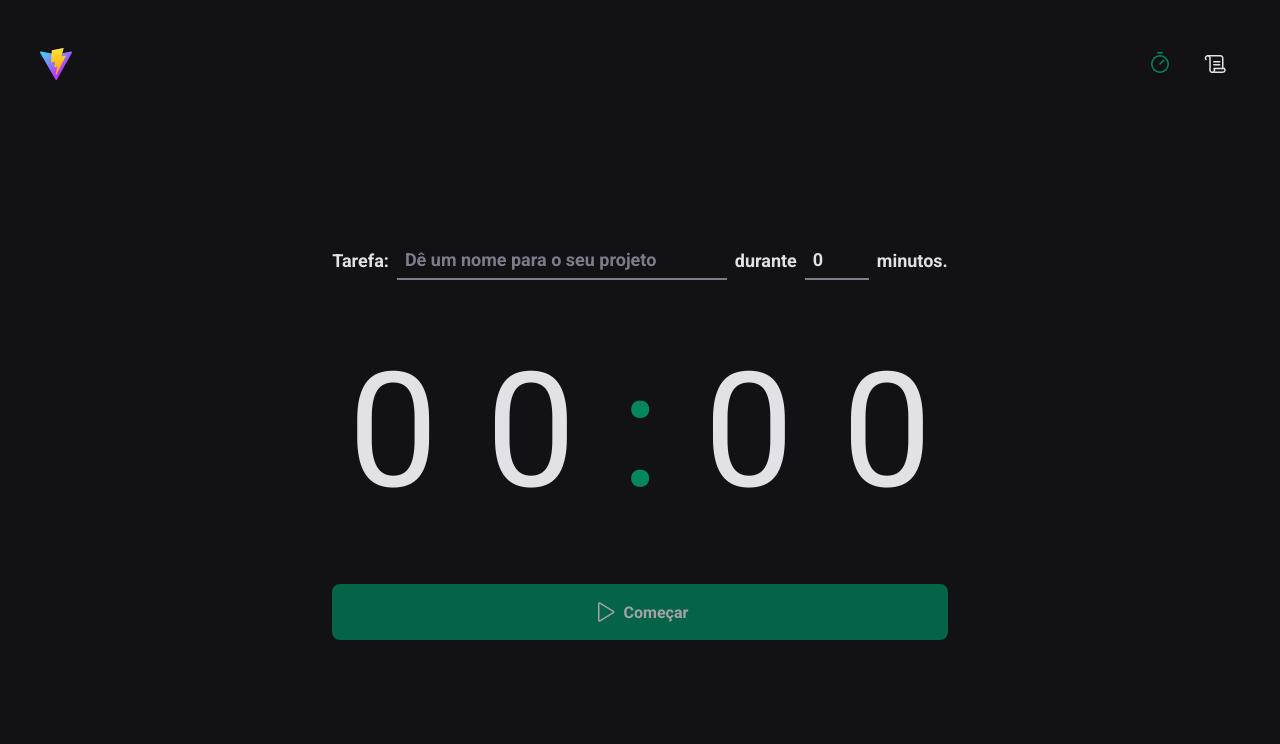
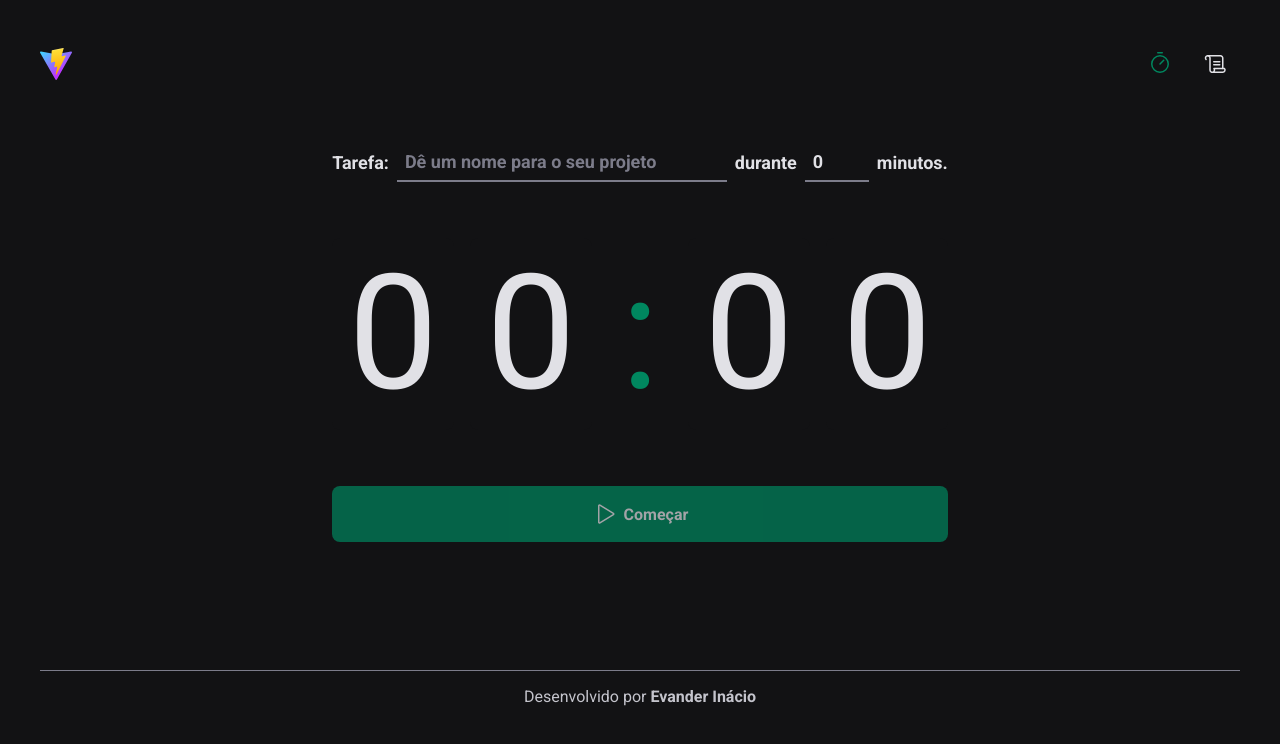
Before and after one commit to EvanderInacio/Pomodoro-Timer, a React (Vite) app: page / in a window 1280 px wide. Shown: the top 744 px of the page. Built offline with nearby package versions, Linux system fonts and the light colour scheme.

Commit message:
Footer/History :zap:

```diff
--- /dev/null
+++ b/src/components/Footer/index.tsx
@@ -0,0 +1,12 @@
+import { FooterContainer } from "./styles";
+
+export function Footer() {
+  return (
+    <FooterContainer>
+      <span>
+        Desenvolvido por{" "}
+        <a href="https://evander.vercel.app/">Evander Inácio</a>
+      </span>
+    </FooterContainer>
+  );
+}
--- /dev/null
+++ b/src/components/Footer/styles.ts
@@ -0,0 +1,29 @@
+import styled from "styled-components";
+
+export const FooterContainer = styled.footer`
+  display: flex;
+  align-items: center;
+  justify-content: center;
+  flex-direction: column;
+  width: 100%;
+  border-top: 1px solid ${(props) => props.theme["gray-500"] };
+  margin-top: 8rem;
+  margin-bottom: 2rem;
+
+  span {
+    font-size: 1rem;
+    color: ${(props) => props.theme["gray-300"]};
+    margin-top: 1rem;
+
+    a {
+      color: ${(props) => props.theme["gray-300"]};
+      text-decoration: none;
+      font-weight: bold;
+
+      &:hover {
+        border-bottom: 1px solid ${(props) => props.theme["gray-300"]};
+        transition: all 0.4s ease-in-out;
+      }
+    }
+  }
+`
--- a/src/pages/History/index.tsx
+++ b/src/pages/History/index.tsx
@@ -1,11 +1,12 @@
 import { useContext } from 'react'
-// import { CyclesContext } from '../../contexts/CyclesContext'
+import { CyclesContext } from '../../contexts/CyclesContext'
 import { formatDistanceToNow } from 'date-fns'
 import ptBR from 'date-fns/locale/pt-BR'
 import { HistoryContainer, HistoryList, Status } from './styles'
+import { Footer } from '../../components/Footer'
 
 export function History() {
-  // const { cycles } = useContext(CyclesContext)
+  const { cycles } = useContext(CyclesContext)
 
   return (
     <HistoryContainer>
@@ -22,7 +23,7 @@ export function History() {
             </tr>
           </thead>
           <tbody>
-            {/* {cycles.map(cycle => {
+            {cycles.map(cycle => {
               return (
                 <tr key={cycle.id}>
                   <td>{cycle.task}</td>
@@ -44,10 +45,12 @@ export function History() {
                   </td>
                 </tr>
               )
-            })} */}
+            })}
           </tbody>
         </table>
       </HistoryList>
+
+      <Footer />
     </HistoryContainer>
   )
 }
--- a/src/pages/Home/components/Countdown/index.tsx
+++ b/src/pages/Home/components/Countdown/index.tsx
@@ -59,7 +59,7 @@ export function Countdown() {
     if (activeCycle) {
       document.title = `${activeCycle.task} - ${minutes}:${seconds}`;
     } else {
-      document.title = "Timer Pomodoro";
+      document.title = "Pomodoro Timer";
     }
   }, [minutes, seconds, activeCycle])
 
--- a/src/pages/Home/index.tsx
+++ b/src/pages/Home/index.tsx
@@ -7,6 +7,7 @@ import { FormProvider, useForm } from "react-hook-form"
 import { zodResolver } from '@hookform/resolvers/zod'
 import * as zod from 'zod'
 import { CyclesContext } from '../../contexts/CyclesContext'
+import { Footer } from '../../components/Footer'
 
 const newCycleFormValidationSchema = zod.object({
   task: zod.string().min(1, 'Informe a tarefa'),
@@ -48,6 +49,11 @@ export function Home() {
             <NewCycleForm />
           </FormProvider>
 
+        {activeCycle && (
+          <>
+            <h1>{activeCycle?.task}</h1>
+          </>
+        )}
           <Countdown />
 
         {activeCycle ? (
@@ -62,6 +68,8 @@ export function Home() {
           </ButtonStart>
         )}
       </form>
+
+      <Footer />
     </HomeContainer>
   )
 }
```
Lines whose indentation alone changed are shown as unchanged.
